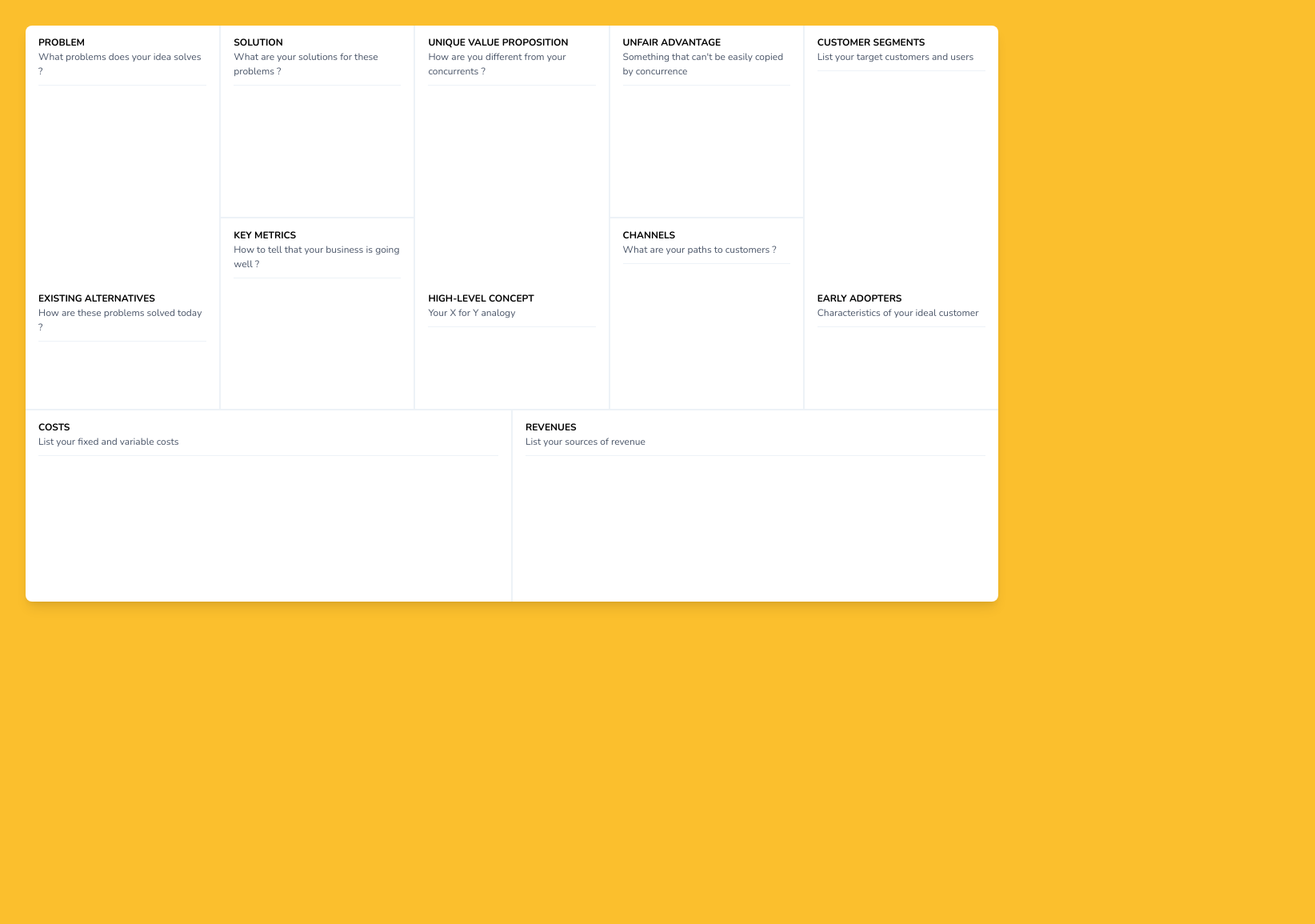
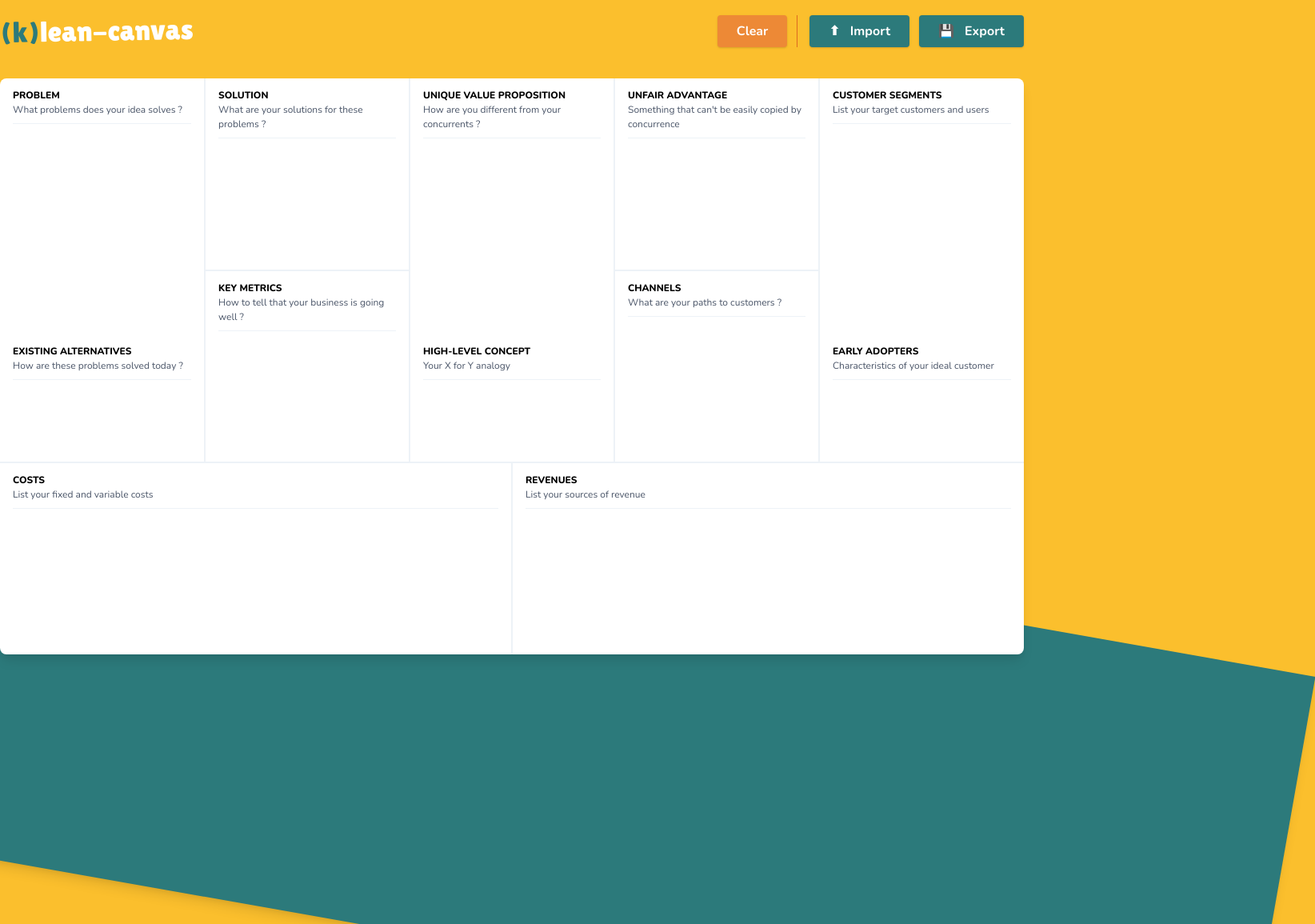
Before and after one commit to mdubourg001/klean-canvas, a React (Create React App) app in the folder app/: page / in a window 1280 px wide. Shown: the top 1155 px of the page at 80% size, 1644 px wide, since content can reach past the window. Before the commit the page ends 800 px from the top, so only its background shows below. Built offline with nearby package versions, Linux system fonts and the light colour scheme.

Commit message:
feature: added header (title + buttons) and rotated teal banner

```diff
--- a/app/public/index.html
+++ b/app/public/index.html
@@ -14,6 +14,10 @@
       href="https://fonts.googleapis.com/css?family=Nunito:400,700,800&display=swap"
       rel="stylesheet"
     />
+    <link
+      href="https://fonts.googleapis.com/css?family=Lilita+One:400,700,800&display=swap"
+      rel="stylesheet"
+    />
     <!--
       Notice the use of %PUBLIC_URL% in the tags above.
       It will be replaced with the URL of the `public` folder during the build.
@@ -23,7 +27,7 @@
       work correctly both with client-side routing and a non-root public URL.
       Learn how to configure a non-root public URL by running `npm run build`.
     -->
-    <title>React App</title>
+    <title>(k)lean-canvas</title>
   </head>
   <body>
     <noscript>You need to enable JavaScript to run this app.</noscript>
--- a/app/src/App.js
+++ b/app/src/App.js
@@ -1,11 +1,42 @@
 import React from "react";
 import LeanCanvas from "./components/LeanCanvas";
+import DocPanel from "./components/DocPanel";
 
 const App = () => {
   return (
-    <div className="container mx-auto">
-      <LeanCanvas />
-    </div>
+    <>
+      <div className="container mx-auto z-10">
+        <div className="flex justify-between items-center pt-3 pb-8">
+          <h1
+            className="text-4xl font-serif"
+            style={{ transform: "rotate(-1deg)" }}
+          >
+            <span className="text-teal-700">(k)</span>
+            <span className="text-white">lean-canvas</span>
+          </h1>
+
+          <div className="flex items-stretch">
+            <button className="rounded bg-orange-500 shadow focus:shadow-lg px-6 py-2">
+              <b className="text-white">Clear</b>
+            </button>
+
+            <div className="border-l border-orange-600 w-1 mx-3" />
+
+            <button className="rounded bg-teal-700 shadow focus:shadow-lg px-6 py-2">
+              <b className="text-white">⬆ &nbsp; Import</b>
+            </button>
+
+            <button className="rounded bg-teal-700 shadow focus:shadow-lg px-6 py-2 ml-3">
+              <b className="text-white">💾 &nbsp; Export</b>
+            </button>
+          </div>
+        </div>
+
+        <LeanCanvas />
+      </div>
+
+      <DocPanel />
+    </>
   );
 };
 
--- a/app/src/components/Box.js
+++ b/app/src/components/Box.js
@@ -44,12 +44,12 @@ const Box = ({
             }
           : {
               boxShadow: "none",
-              transition: "box-shadow 0.3s ease"
+              transition: "background-color 0.3s ease"
             }
       }
     >
       <div>
-        <h3 className="text-xs font-emphasized uppercase">{title}</h3>
+        <h3 className="text-xs font-title uppercase">{title}</h3>
         <h4 className="text-xs text-gray-700 mb-2">{subtitle}</h4>
         <hr className="my-1 border-t border-gray-200" />
       </div>
--- /dev/null
+++ b/app/src/components/DocPanel.js
@@ -0,0 +1,14 @@
+import React from "react";
+
+const DocPanel = () => {
+  return (
+    <div className="relative py-6">
+      <div
+        id="doc-panel-teal"
+        className="absolute h-full bg-teal-700 shadow-lg py-64"
+      />
+    </div>
+  );
+};
+
+export default DocPanel;
--- a/app/src/index.css
+++ b/app/src/index.css
@@ -1,10 +1,17 @@
 body {
-  margin: 0;
   font-family: "Nunito", sans-serif;
   background-color: #fbbf2d;
-  margin: 2rem;
+  margin-top: 0;
+  overflow-x: hidden;
   -webkit-font-smoothing: antialiased;
   -moz-osx-font-smoothing: grayscale;
+}
+
+#doc-panel-teal {
+  margin-left: 50%;
+  transform: rotate(10deg) translateX(-50%);
+  width: 150%;
+  z-index: -1;
 }
 
 /* ========== UTILS ========== */
@@ -29,7 +36,30 @@ body {
   height: 50%;
 }
 
+/* ========== BUTTONS ========== */
+
+button {
+  transition: transform 150ms ease, box-shadow 0.2s ease;
+}
+
+button:not(.no-animation):active {
+  transform: scale(0.98, 0.98);
+}
+
+button:focus {
+  outline: none !important;
+}
+
+button:disabled {
+  opacity: 0.5;
+  pointer-events: none;
+}
+
 /* ========== FONTS ========== */
+
+.font-serif {
+  font-family: "Lilita One", serif;
+}
 
 .font-title {
   font-weight: 800;
```
